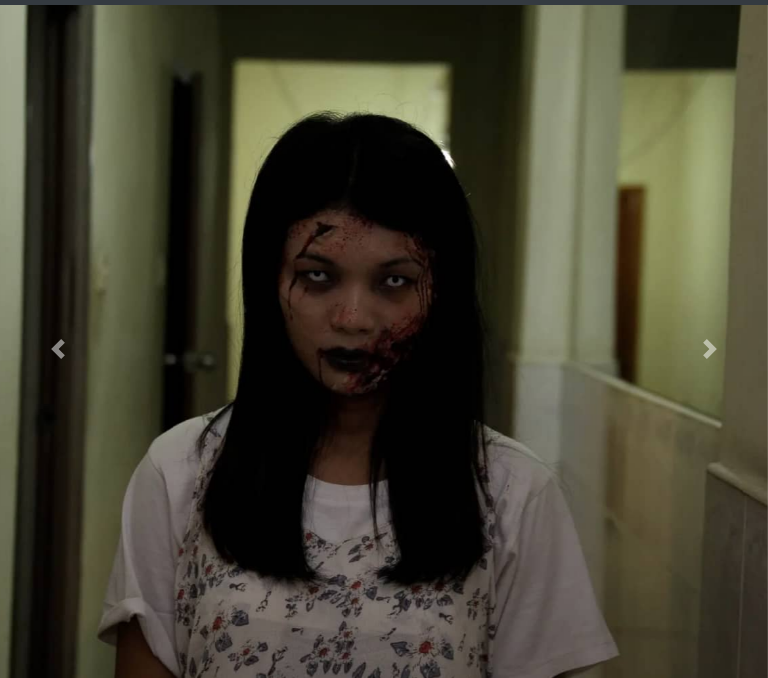
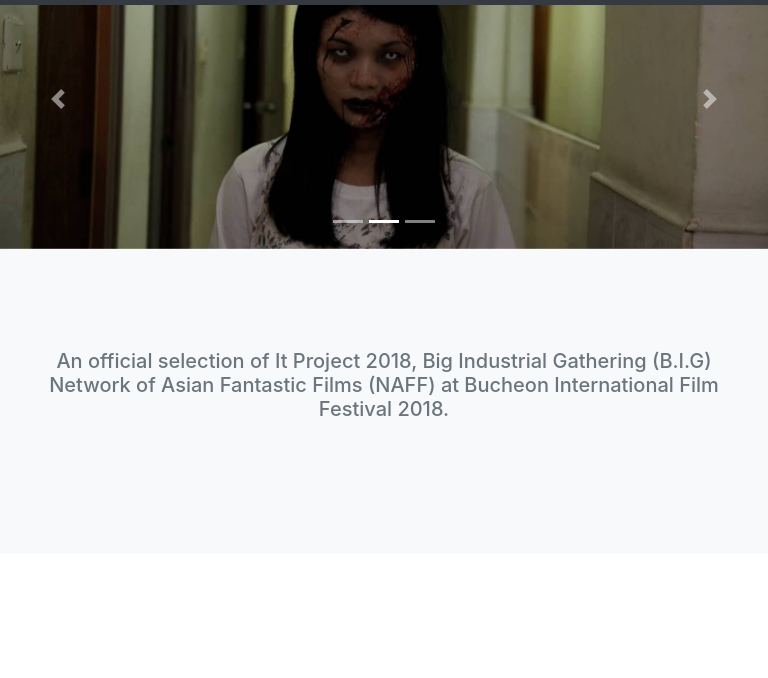
Before and after one commit to soulsearchingmovie/soulsearchingmovie.github.io, a website with bundled scripts: page index.html in a window 768 px wide. Shown: the part 51-729 px from the top of the page. Built offline with nearby package versions, Linux system fonts and the light colour scheme.

Commit message:
fix header slide

```diff
--- a/index.html
+++ b/index.html
@@ -53,7 +53,7 @@
           <li data-target="#carouselExampleIndicators" data-slide-to="1"></li>
           <li data-target="#carouselExampleIndicators" data-slide-to="2"></li>
         </ol>
-        <div class="carousel-inner" role="listbox">
+        <div class="carousel-inner carousel-header" role="listbox">
           <div class="carousel-item active" style="background-image: url('images/header-bg-0.jpg')">
           </div>
           <div class="carousel-item" style="background-image: url('images/header-bg-1.jpg')">
@@ -101,6 +101,10 @@
                     <div class="timeline-image">
                       <h4>About <br/>The</br> Film</h4>
                     </div>
+                    <br/>
+                    <br/>
+                    <br/>
+                    <br/>
                   </li>
                   <li>
                     <div class="timeline-image">
@@ -141,6 +145,7 @@
                       </div>
                       <div class="timeline-body">
                         <p class="text-muted">120 minutes</p>
+                        <br/>
                       </div>
                     </div>
                   </li>
@@ -210,6 +215,8 @@
                       </div>
                       <div class="timeline-body">
                         <p class="text-muted">Sokyou Chea</p>
+                        <br/>
+
                       </div>
                     </div>
                   </li>
--- a/sass/_behind-the-sence.scss
+++ b/sass/_behind-the-sence.scss
@@ -11,8 +11,12 @@
     width: 80px;
     height: 80px;
     overflow: hidden;
+    padding: 0px;
+    margin: 0px;
     a {
       img {
+        margin: 0px;
+        padding: 0px;
         position: absolute;
         left: 50%;
         top: 50%;
--- a/sass/_header.scss
+++ b/sass/_header.scss
@@ -11,3 +11,20 @@
     }
   }
 }
+
+
+@media(min-width: 768px) {
+  .carousel-header {
+    .carousel-item {
+      height: 20vh;
+    }
+  }
+}
+
+@media(max-width: 768px) {
+  .carousel-header {
+    .carousel-item {
+      height: 20vh;
+    }
+  }
+}
```
Also changed, not shown: css/style.css.
